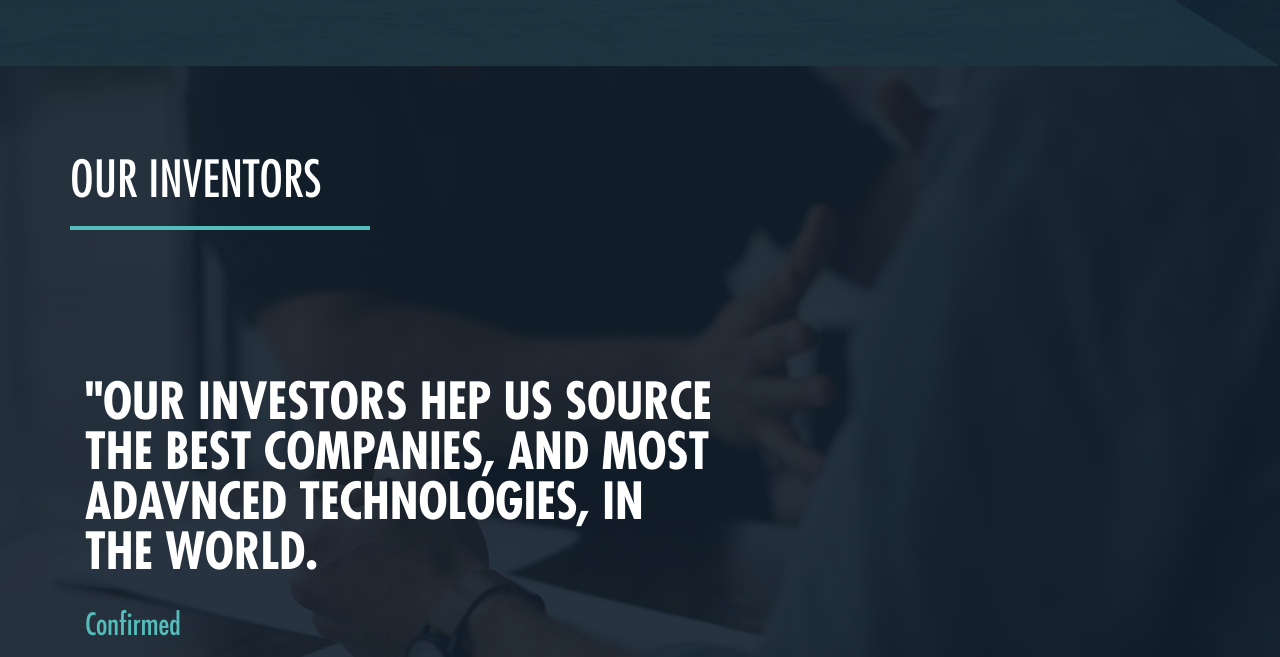
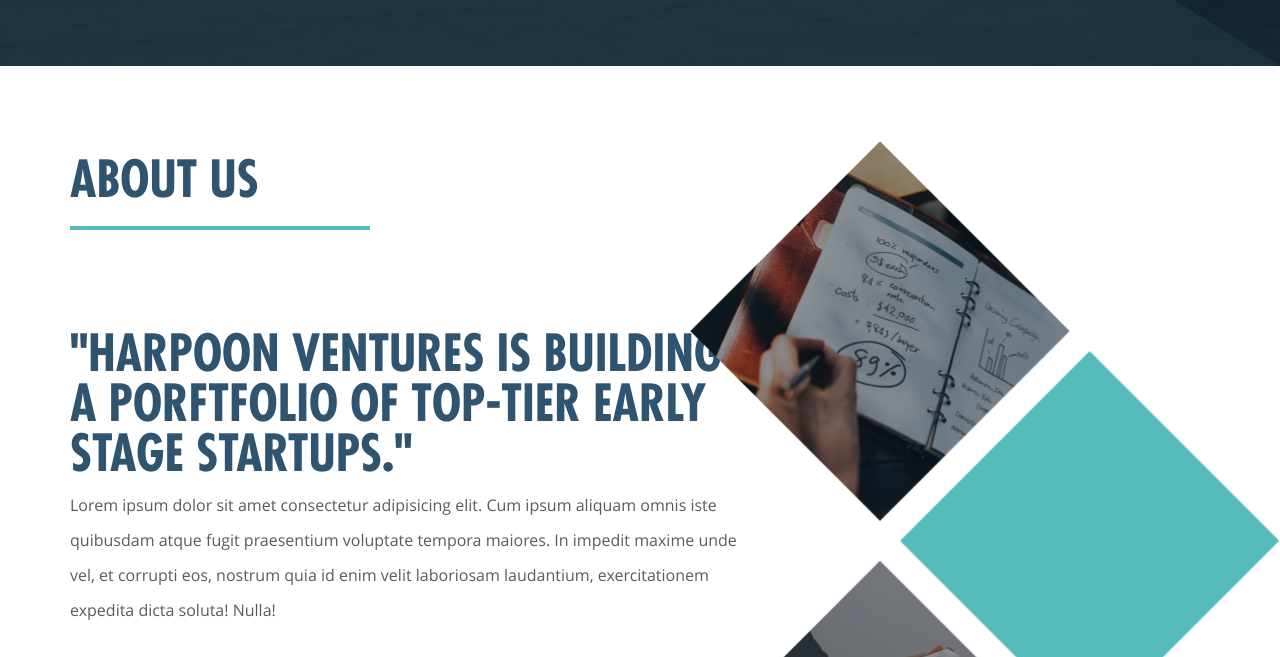
Before and after one commit to jovanamarceta/harpoon, a plain HTML site: page app/index.html in a window 1280 px wide. Shown: the part 734-1391 px from the top of the page. Drawn offline with nearby package versions, Linux system fonts and the light colour scheme; files whose address does not match are found by name.

Commit message:
Create and working on about us page

```diff
--- a/app/index.html
+++ b/app/index.html
@@ -39,6 +39,49 @@
 		</div>
 	</section>
 
+
+
+	<div>
+		<div class="scroll-indicator" id="section02" data-scroll-indicator-title="Another Section"></div>
+	</div>
+	<!-- ABOUT US SECTION -->
+	<section class="about bg-white">
+		<div class="container">
+			<h2 class="h2 about__title section-title">About us</h2>
+			<div class="about__content">
+				<div class="about__box about__box-left">
+					<h2 class="about__heading h2">"Harpoon ventures is building a porftfolio of top-tier early stage startups."</h2>
+					<p> Lorem ipsum dolor sit amet consectetur adipisicing elit. Cum ipsum aliquam omnis iste quibusdam atque fugit praesentium voluptate tempora maiores. In impedit maxime unde vel, et corrupti eos, nostrum quia id enim velit laboriosam laudantium, exercitationem expedita dicta soluta! Nulla! </p>
+				</div>
+				<div class="right">
+					<img src="images/about.png" alt="" class="about__img">
+				</div>
+			</div>
+		</div>
+	</section>
+
+
+	<!-- <div>
+		<div class="scroll-indicator" id="section02" data-scroll-indicator-title="Another Section"></div>
+	</div>
+	PORTOFLIO SECTION
+	<section class="portfolio cover" style="background-image: url('images/investors.jpg');">
+		<div class="container in-front">
+			<div class="row">
+				<h2 class="h2 section-title">Our portfolio</h2>
+			</div>
+			<div class="row">
+				<div class="col-lg-5">
+					<p>test</p>
+				</div>
+				<div class="offset-lg-2"></div>
+				<div class="col-lg-5">
+					<p>test</p>
+				</div>
+			</div>
+		</div>
+	</section> -->
+
 	<div>
 		<div class="scroll-indicator" id="section02" data-scroll-indicator-title="Another Section"></div>
 	</div>
--- a/app/scss/abstracts/_variables.scss
+++ b/app/scss/abstracts/_variables.scss
@@ -7,7 +7,6 @@ $font-awesome: "Font Awesome 5 Free";
 $sm: 576px;
 $md: 768px;
 $lg: 992px;
-
 
 // Colors
 $black: #000;
@@ -22,5 +21,6 @@ $site-colors: (
 	'black': $black,
 	'white': $white,
 	'color-primary': $color-primary,
-	'color-secondary': $color-secondary
+	'color-secondary': $color-secondary,
+	'blue-dark': $blue-dark
 ) !default;
--- a/app/scss/base/_typography.scss
+++ b/app/scss/base/_typography.scss
@@ -2,6 +2,7 @@ h1, h2, h3, h4, h5, h6,
 .h1, .h2, .h3, .h4, .h5, .h6 {
 	font-family: $font-primary;
 	text-transform: uppercase;
+	font-weight: bold;
 }
 
 h1, .h1 {
@@ -27,5 +28,5 @@ h3, .h3 {
 	height: 4px;
 	width: 300px;
 	background-color: $color-secondary;
-	margin: 20px 0 140px;
+	margin: 20px 0 100px;
 }
--- /dev/null
+++ b/app/scss/layout/_about.scss
@@ -0,0 +1,36 @@
+
+.about {
+	position: relative;
+	padding: 90px 0 325px;
+	@media only screen and (max-width: $md) {
+		padding: 90px 0 100px;
+	}
+}
+
+.about__title,
+.about__heading {
+	color: $color-primary;
+}
+
+.about__content {
+	display: flex;
+	align-items: start;
+	justify-content: space-between;
+	@media only screen and (max-width: $md) {
+		display: block;
+	}
+}
+
+.about__box-left {
+	max-width: 683px;
+}
+
+.about__img {
+	position: absolute;
+	height: 800px;
+	top: 75px;
+	right: 0;
+	@media only screen and (max-width: $md) {
+		display: none;
+	}
+}
--- a/app/scss/layout/investors.scss
+++ b/app/scss/layout/_investors.scss
@@ -9,9 +9,10 @@
 			top: 0;
 			left: 0;
 			position: absolute;
-		background: rgba($blue-dark, .9);
+			background: rgba($blue-dark, 0.9);
 		}
 }
+
 .investors__content {
 	margin-bottom: 130px;
 	@media only screen and (max-width: $sm) {
@@ -19,7 +20,7 @@
 	}
 }
 .investors__heading {
-	color: $white;
+	color: #fff;
 	font-weight: bold;
 	margin-bottom: 30px;
 }
--- a/app/scss/styles.scss
+++ b/app/scss/styles.scss
@@ -15,4 +15,5 @@
 @import 'layout/header';
 @import 'layout/footer';
 @import 'layout/forms';
-@import 'layout/investors.scss';
+@import 'layout/investors';
+@import 'layout/about';
```
Also changed, not shown: app/css/styles.css, app/images/about.png (added), app/images/logo-p1.png (added), app/images/logo-p2.png (added), app/images/logo-p3.png (added), app/images/logo-p4.png (added). Lines whose indentation alone changed are shown as unchanged.
